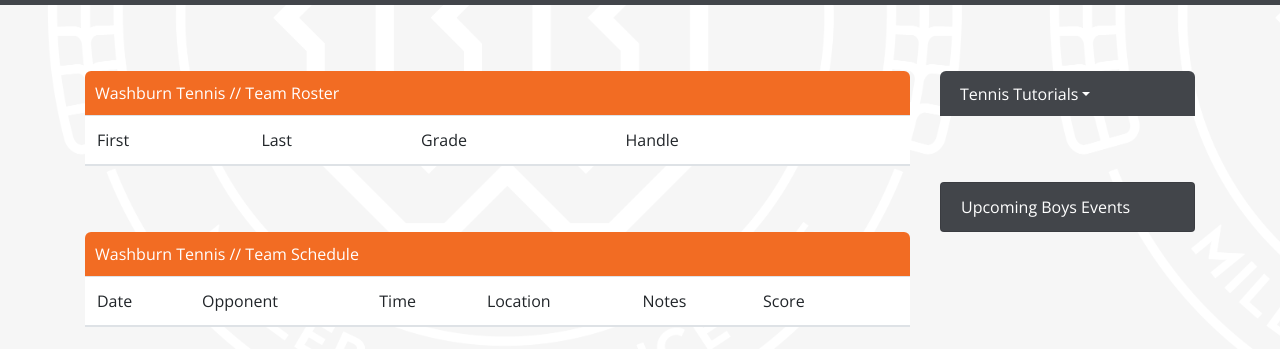
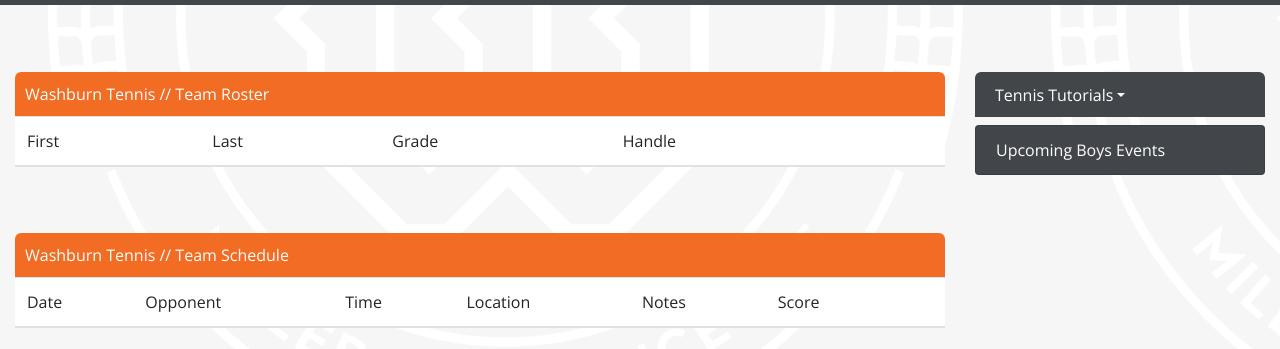
Before and after one commit to vdelariva/Fantastic4, a plain HTML site: page index.html in a window 1280 px wide. Shown: the part 451-800 px from the top of the page. Drawn offline with nearby package versions, Linux system fonts and the light colour scheme; no server answers.

Commit message:
Finished stying, added input validation

```diff
--- a/index.html
+++ b/index.html
@@ -53,9 +53,11 @@
 </nav>
 
 <!---->
-<div class="container">
+<div class="container-fluid">
   <div class="row py-2">
-    <div id="instagram_feed"></div>
+    <div class="col">
+      <div id="instagram_feed"></div>
+    </div>
   </div>
   <div class="row">
     <div class="col-md-9">
@@ -92,6 +94,15 @@
           <!-- <iframe class="py-2" width="100%"></iframe> -->
         </div>
       </div>
+      <div class="card border-0 bg-transparent mt-2">
+        <div class="card-body p-0">
+          <div class="list-group" id="resources">
+            <a href="#" class="list-group-item list-group-item-action disable mb-2" id="teamresourcetitle">
+              Upcoming Boys Events
+            </a>
+          </div>
+        </div>
+      </div>
     </div>
   </div>
 
@@ -115,16 +126,8 @@
           </table>
         </div>
     </div>
+  </div>
 
-    <div class="col-md-3">
-        <div class="list-group" id="resources">
-          <a href="#" class="list-group-item list-group-item-action disable mb-2" id="teamresourcetitle">
-            Upcoming Boys Events
-          </a>
-        </div>
-    </div>
-
-  </div>
   <!-- Modal -->
   <div id="myModal" class="modal fade" role="dialog">
     <div class="modal-dialog">
@@ -143,7 +146,6 @@
           <button type="button" class="btn" data-dismiss="modal">Cancel</button>
         </div>
       </div>
-
     </div>
   </div>
 </div>
```
